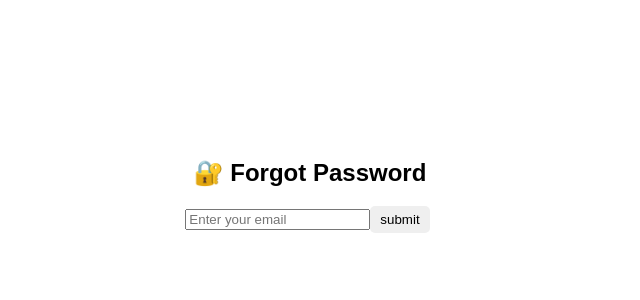
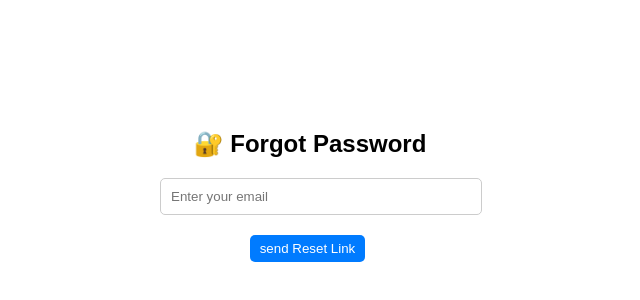
Before and after one commit to Abhitarra/frontend_dogs_repo, a React (Create React App) app: page /forgot-password in a window 1280 px wide. Shown: the part 214-514 px from the top of the page, without its empty margins (330-970 px from the left). Built offline with nearby package versions, Linux system fonts and the light colour scheme.

Commit message:
email changes

```diff
--- a/src/App.js
+++ b/src/App.js
@@ -16,7 +16,7 @@ function App() {
                 <Route path="/navbar" element={<NavigationBar />} />
                 <Route path="/signup" element={<Signup />} />
                 <Route path="/forgot-password" element={<ForgotPassword />} />
-                <Route path="/reset-password/:email" element={<ResetPassword />} />
+                <Route path="/reset-password/:token" element={<ResetPassword />} />
             </Routes>
         </BrowserRouter>
     );
--- a/src/Pages/ForgetPasswordPage.js
+++ b/src/Pages/ForgetPasswordPage.js
@@ -16,7 +16,8 @@ function ForgotPassword() {
       const res = await forgotPassword(email);
 
       if (res.success) {
-        window.location.href = `/reset-password/${email}`;
+        setMessage("✅ password Reset link sent to your email");
+        //window.location.href = `/reset-password/${email}`;
       } else {
         setMessage("❌ User not found");
       }
@@ -36,7 +37,7 @@ function ForgotPassword() {
           onChange={(e) => setEmail(e.target.value)}
         />
 
-        <button onClick={handleSubmit}>submit</button>
+        <button onClick={handleSubmit}>send Reset Link</button>
 
         {message && <p>{message}</p>}
       </div>
--- a/src/Pages/ResetPassword.js
+++ b/src/Pages/ResetPassword.js
@@ -4,7 +4,7 @@ import { resetPasswordUser } from "../services/authService";
 import { useParams } from "react-router-dom";
 
 function ResetPassword() {
-  const { email } = useParams();
+  const { token } = useParams();
   const [form, setForm] = useState({
     password: "",
     confirmPassword: ""
@@ -45,11 +45,11 @@ function ResetPassword() {
     e.preventDefault();
 
     if (validate()) {
-      const res = await resetPasswordUser(email, form.password);
+      const res = await resetPasswordUser(token, form.password);
       if (res.success === false) {
         alert("❌ " + res.message);
       } else {
-      alert("✅ password updated successfully!");
+      alert("✅ password reset successfully!");
       setForm({ password: "", confirmPassword: "" });
       window.location.href = "/"
       }
--- a/src/css/forgot.css
+++ b/src/css/forgot.css
@@ -12,3 +12,28 @@
   width: 300px;
   text-align: center;
 }
+
+.forgot-card h2 {
+  margin-bottom: 20px;
+}
+
+.forgot-card input {
+  width: 100%;
+  padding: 10px;
+  margin-bottom: 20px;
+  border: 1px solid #ccc;
+  border-radius: 5px;
+}
+
+.forgot-card p {
+  color: red;
+  margin-top: 10px;
+}
+
+.forgot-card button {
+  background: #007bff;
+  color: white;
+  border: none;
+  border-radius: 5px;
+  cursor: pointer;
+}
--- a/src/services/authService.js
+++ b/src/services/authService.js
@@ -40,13 +40,13 @@ export const forgotPassword = async (email) => {
   return data; // ✅ always return
 };
 
-export const resetPasswordUser = async (email, password) => {
+export const resetPasswordUser = async (token, password) => {
   const res = await fetch(`${process.env.REACT_APP_API_URL}auth/reset-password`, {
     method: "POST",
     headers: {
       "Content-Type": "application/json",
     },
-    body: JSON.stringify({ email, password }),
+    body: JSON.stringify({ token, password }),
   });
 
   const data = await res.json();
```
